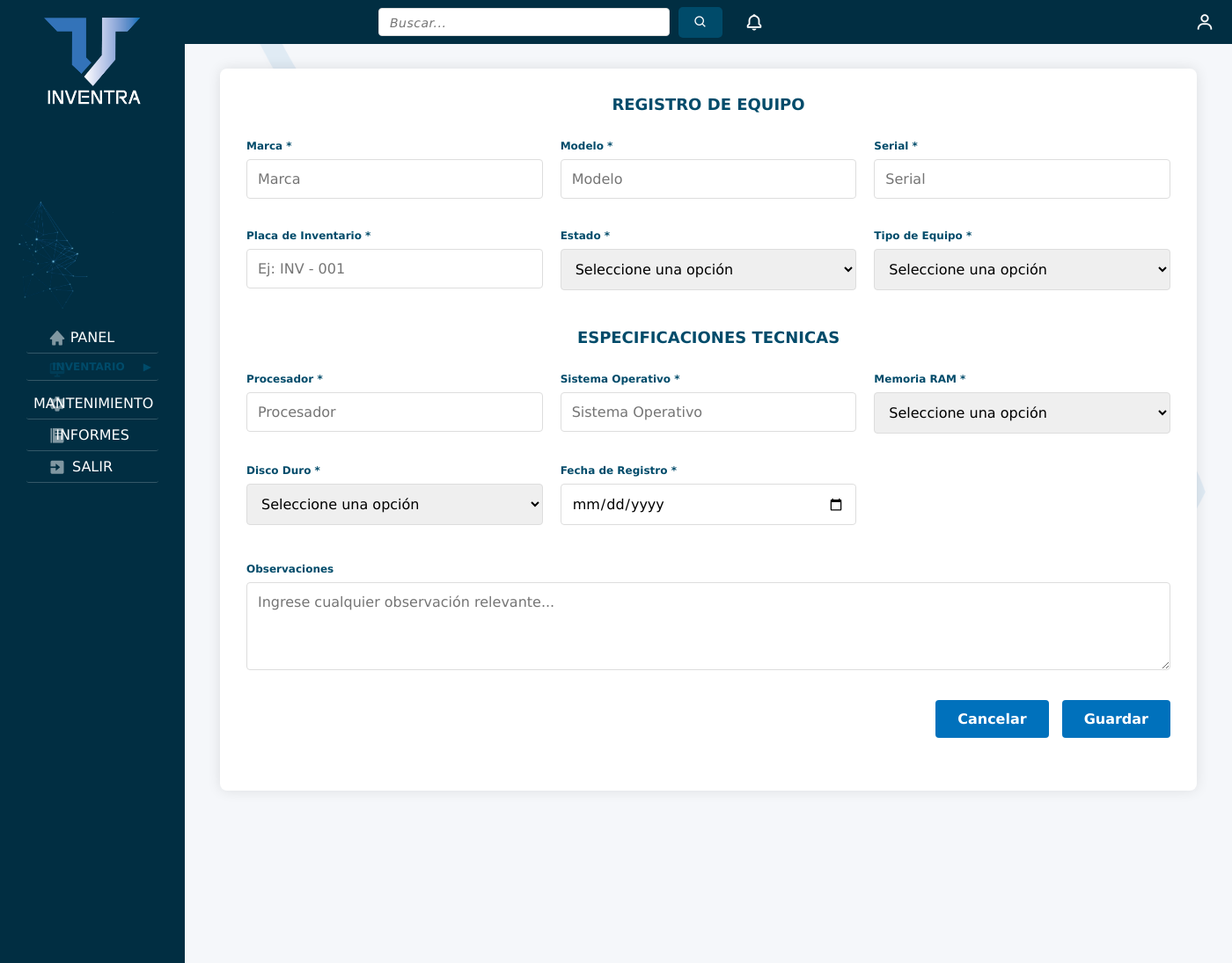
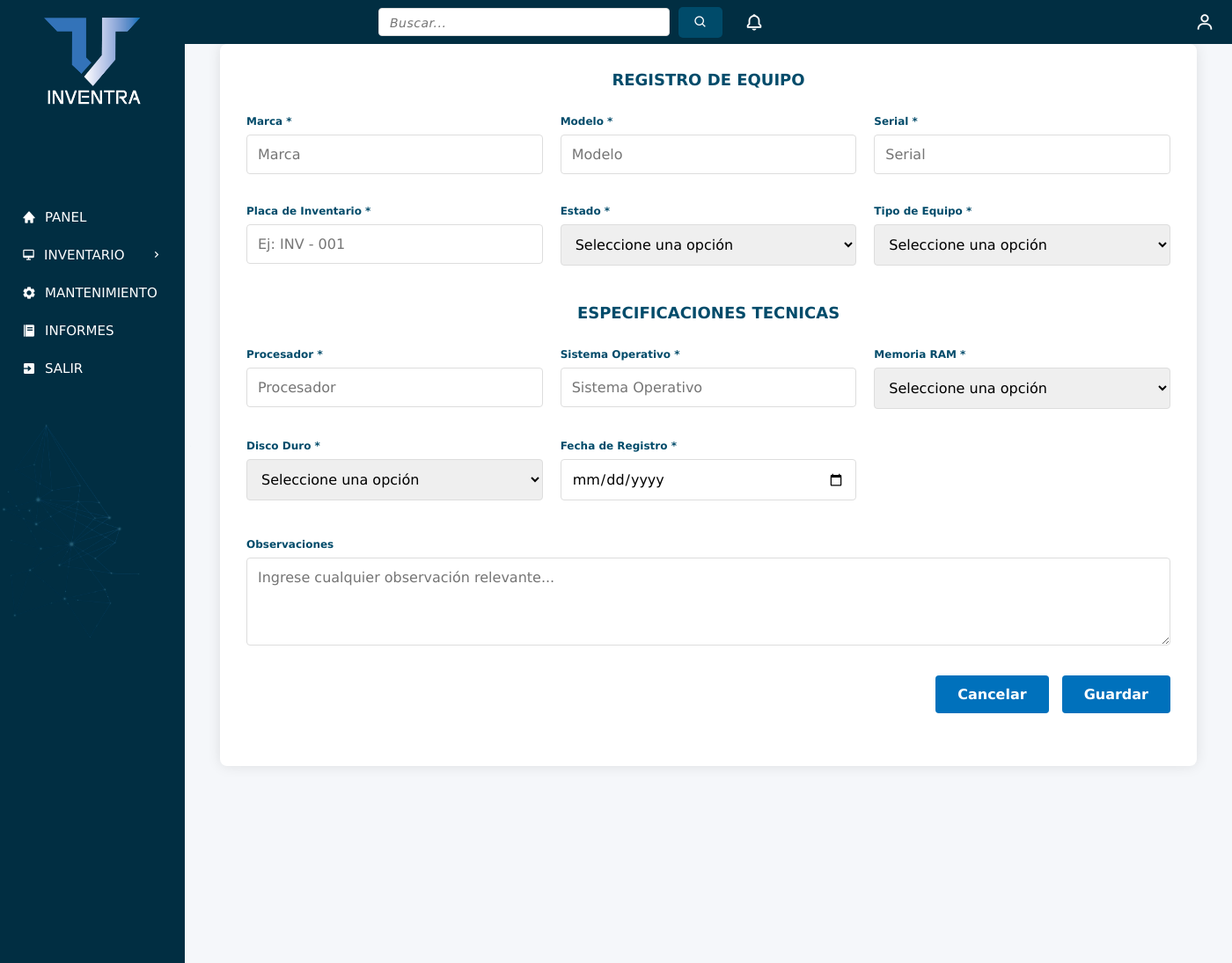
Before and after one commit to danielsanchezcu/Inventra, a PHP site: page /registro.php in a window 1400 px wide. Shown: the whole page at 88% size. Run offline with PHP 8.4, Linux system fonts and the light colour scheme.

Commit message:
Se realiza creación de un menu principal,para incluirlo en las demas secciones, para no repetirlo. adicionalmente se corrigen cosas del menu desplegable de inventario y se mejoran colores entre otras cosas.

```diff
--- a/estilo_registro.css
+++ b/estilo_registro.css
@@ -1,208 +1,3 @@
-* {
-    margin: 0;
-    padding: 0;
-    box-sizing: border-box;
-    font-family:'Lucida Sans', 'Lucida Sans Regular', 'Lucida Grande', 'Lucida Sans Unicode', Geneva, Verdana, sans-serif;
-  }
-
-  body {
-    display: flex;
-    height: 100vh;
-    background: #f5f7fa;
-  }
-
-  .barrasuperior {
-  position: fixed;
-  left: 210px;
-  width: calc(100% - 210px);
-  height: 50px;
-  background-color: #012e42;
-  display: flex;
-  padding: 0 20px;
-  box-sizing: border-box;
-  z-index: 1000;
-}
-
-.busqueda {
-  display: flex;
-  align-items: center;
-  gap: 10px;
-  padding-left: 200px;
-  width: 700px;
-
-}
-
-.busqueda input {
-  height: 32px;
-  padding: 0 10px;
-  border: none;
-  border-radius: 0px 0 0 0px;
-  box-sizing: border-box;
-}
-
-.busqueda input::placeholder {
-  font-style: italic;
-  letter-spacing: 0.5px;
-  font-size: 14px;
-}
-
-.busqueda button {
-  height: 35px;
-  width: 12px;
-  border-radius: 5px 5px 5px 5px;
-  background-color: #004B6A;
-  color: white;
-  cursor: pointer;
-  display: flex;
-  align-items: center;
-  justify-content: center;
-}
-
-.busqueda button:hover {
-  background-color: #2f80a2;
-  color: #fff;
-  transform: scale(1.05); /* hace que el botón crezca un poco */
-  box-shadow: 0 2px 5px rgba(0, 0, 0, 0.2);
-  transition: all 0.3s ease;
-}
-
-.acciones {
-  display: flex;
-  align-items: center;
-  gap: 490px; /* espacio entre campana y usuario */
-  margin-right: auto;
-  margin-left: 25px;   /* separa del buscador */
-}
-
-.acciones i {
-  font-size: 22px;
-  color: white;
-  cursor: pointer;
-  transition: color 0.2s;
-}
-
-.acciones i:hover {
-  color: #00dffd;
-}
-
-  .lateral {
-    width: 210px;
-    background-color: #012e42;
-    padding: 20px;
-  }
-
-  .lateral .logo {
-    text-align: center;
-    margin-bottom: 100px;
-  }
-
-  .lateral img{
-    width: 110px;
-  }
-----------------------------------------------------------------------------
-
-  .detalle1 img{
-    position: absolute;
-    top: 480px;
-    left: 0px;
-    width: 220px;
-    opacity: 0.3;
-
-  }
-
-  .menu-item {
-    margin-bottom: 55px;
-    padding: 10px;
-
-  }
-
-  .secciones {
-    text-align: center;
-    text-decoration: none;
-    color: white;
-    display: block;
-    padding: 8px;
-    border-radius: 3px;
-    border-bottom: 1px solid rgba(255,255,255,0.2);
-  }
-
-  .secciones:hover {
-    background-color: rgba(255, 255, 255, 0.1);
-  }
-
-  .secciones i {
-    position: absolute;
-    font-size: 20px;
-    left: 55px;
-    opacity: 0.5;
-  }
-
-  .submenu {
-    display: none;
-    padding-left: 0px;
-    margin-top: 8px;
-    font-size: 13px;
-  }
-
-  .menu-link {
-    text-decoration: none;
-    color: rgb(192, 213, 244);
-    display: block;
-    padding: 10px;
-    border-radius: 1px;
-    transition: 0.4s ease;
-    border-bottom: 1px solid rgba(255, 255, 255, 0.1);
-  }
-
-  .menu-link:hover {
-    background-color: rgba(255, 255, 255, 0.1);
-  }
-
-  input[type="checkbox"] {
-    display: none;
-
-  }
-
-  input[type="checkbox"]:checked ~ .submenu {
-    display: block;
-
-  }
-
-  .menu-toggle-label {
-    display: flex;
-    align-items: center;
-    justify-content: space-between;
-    cursor: pointer;
-    padding: 8px;
-    border-radius: 3px;
-    border-bottom: 1px solid rgba(255,255,255,0.2);
-  }
-
-  .menu-toggle-label span:first-child {
-    flex: 1;
-    text-align: center;
-  }
-
-  .menu-toggle-label:hover {
-    background-color: rgba(255, 255, 255, 0.1);
-  }
-
-
-  .menu-toggle-label i{
-    position: absolute;
-    font-size: 20px;
-    left: 55px;
-    opacity: 0.5;
-  }
-
-  .arrow {
-    transition: transform 0.3s ease;
-  }
-
-  input[type="checkbox"]:checked + label .arrow {
-    transform: rotate(90deg);
-    text-align: center;
-  }
 
   .main {
     flex: 1;
--- /dev/null
+++ b/menu_principal.css
@@ -0,0 +1,201 @@
+* {
+    margin: 0;
+    padding: 0;
+    box-sizing: border-box;
+    font-family:'Lucida Sans', 'Lucida Sans Regular', 'Lucida Grande', 'Lucida Sans Unicode', Geneva, Verdana, sans-serif;
+  }
+
+  body {
+    display: flex;
+    height: 100vh;
+    background: #f5f7fa;
+  }
+
+  .barrasuperior {
+  position: fixed;
+  left: 210px;
+  width: calc(100% - 210px);
+  height: 50px;
+  background-color: #012e42;
+  display: flex;
+  padding: 0 20px;
+  box-sizing: border-box;
+  z-index: 1000;
+}
+
+.busqueda {
+  display: flex;
+  align-items: center;
+  gap: 10px;
+  padding-left: 200px;
+  width: 700px;
+
+}
+
+.busqueda input {
+  height: 32px;
+  padding: 0 10px;
+  border: none;
+  border-radius: 0px 0 0 0px;
+  box-sizing: border-box;
+}
+
+.busqueda input::placeholder {
+  font-style: italic;
+  letter-spacing: 0.5px;
+  font-size: 14px;
+}
+
+.busqueda button {
+  height: 35px;
+  width: 12px;
+  border-radius: 5px 5px 5px 5px;
+  background-color: #004B6A;
+  color: white;
+  cursor: pointer;
+  display: flex;
+  align-items: center;
+  justify-content: center;
+}
+
+.busqueda button:hover {
+  background-color: #2f80a2;
+  color: #fff;
+  transform: scale(1.05); /* hace que el botón crezca un poco */
+  box-shadow: 0 2px 5px rgba(0, 0, 0, 0.2);
+  transition: all 0.3s ease;
+}
+
+.acciones {
+  display: flex;
+  align-items: center;
+  gap: 490px; /* espacio entre campana y usuario */
+  margin-right: auto;
+  margin-left: 25px;   /* separa del buscador */
+}
+
+.acciones i {
+  font-size: 22px;
+  color: white;
+  cursor: pointer;
+  transition: color 0.2s;
+}
+
+.acciones i:hover {
+  color: #00dffd;
+}
+
+/* Barra lateral */
+
+  .lateral {
+    width: 210px;
+    background-color: #012e42;
+    padding: 20px 0px;
+    left: 0;
+    top: 0;
+  }
+
+  .lateral .logo {
+    text-align: center;
+    margin-bottom: 100px;
+  }
+
+  .lateral img{
+    width: 110px;
+  }
+
+  .detalle1 img{
+    position: absolute;
+    top: 480px;
+    left: 0px;
+    width: 220px;
+    opacity: 0.3;
+
+  }
+
+
+/* Menú general */
+.menu {
+  display: flex;
+  flex-direction: column;
+  padding: 0 15px;
+  gap: 5px;
+}
+
+/* Ítems del menú */
+.menu-item {
+  display: flex;
+  align-items: center;
+  gap: 12px;
+  color: white;
+  text-decoration: none;
+  padding: 10px;
+  border-radius: 6px;
+  transition: background 0.3s ease;
+  font-size: 13px;
+}
+
+.menu-item i {
+  font-size: 16px;
+}
+
+.menu-item:hover {
+  background-color: rgba(255, 255, 255, 0.1);
+}
+
+.menu-item, summary {
+  display: flex;
+  align-items: center;
+  gap: 10px;
+  padding: 10px;
+  border-radius: 6px;
+  font-size: 15px;
+  cursor: pointer;
+  color: white;
+  text-decoration: none;
+  transition: background 0.3s ease;
+}
+
+.menu-item:hover, summary:hover {
+  background-color: rgba(255, 255, 255, 0.1);
+}
+
+.menu-group {
+  border: none;
+  padding: 0;
+}
+
+.menu-group summary {
+  list-style: none; /* Quita la flecha nativa */
+  justify-content: space-between;
+}
+
+.menu-group[open] .arrow {
+  transform: rotate(90deg);
+}
+
+.arrow {
+  margin-left: auto;
+  transition: transform 0.3s ease;
+}
+
+/* Enlaces del submenú */
+.submenu {
+  display: flex;
+  flex-direction: column;
+  padding-left: 25px;
+  margin-top: 5px;
+  gap: 7px;
+}
+
+.submenu a {
+  display: block;
+  text-decoration: none;
+  color: #c0d5f4;
+  font-size: 13px;
+  transition: color 0.3s ease;
+}
+
+.submenu a:hover {
+  color: rgb(52, 133, 219);
+}
--- /dev/null
+++ b/menu_principal.php
@@ -0,0 +1,70 @@
+<!DOCTYPE html>
+<html lang="es">
+<head>
+    <meta charset="UTF-8">
+    <meta name="viewport" content="width=device-width, initial-scale=1.0">
+    <link rel="stylesheet" href="menu_principal.css">
+    <link href='https://unpkg.com/boxicons@2.1.4/css/boxicons.min.css' rel='stylesheet'>
+</head>
+
+
+<body>
+    <div class="barrasuperior">
+        <div class="busqueda">
+            <input type="text" placeholder="Buscar...">
+            <button type="submit"><i class='bx bx-search'></i></button>
+        </div>
+
+        <div class="acciones">
+            <i class='bx bx-bell'></i>
+            <i class='bx bx-user'></i>
+        </div>
+    </div>
+
+<!-- Barra lateral -->
+    <aside class="lateral">
+        <div class="logo">
+          <img src="imagenes/Logo inventra.png" alt="Logo">
+        </div>
+
+<!--  Imagen inferior de la barra lateral-->
+        <div class="detalle1">
+            <img src="imagenes/detalle1.png" alt="">
+        </div>
+
+    <nav class="menu">
+        <a href="dash.html" class="menu-item">
+            <i class='bx bxs-home'></i>
+            <span>PANEL</span>
+        </a>
+
+<!-- Menú desplegable INVENTARIO -->
+    <details class="menu-group">
+      <summary>
+        <i class='bx bx-desktop'></i>
+        <span>INVENTARIO</span>
+        <i class='bx bx-chevron-right arrow'></i>
+      </summary>
+      <div class="submenu">
+        <a href="registro.php">· Registrar Equipo</a>
+        <a href="asignar.php">· Asignar Equipo</a>
+        <a href="consultar.php">· Consultar Inventario</a>
+      </div>
+    </details>
+
+    <a href="mantenimiento.html" class="menu-item">
+      <i class='bx bxs-cog'></i>
+      <span>MANTENIMIENTO</span>
+    </a>
+
+    <a href="informes.html" class="menu-item">
+      <i class='bx bxs-food-menu'></i>
+      <span>INFORMES</span>
+    </a>
+
+    <a href="inicio.html" class="menu-item">
+      <i class='bx bxs-exit'></i>
+      <span>SALIR</span>
+    </a>
+  </nav>
+  </aside>
--- a/registro.php
+++ b/registro.php
@@ -1,71 +1,18 @@
 <?php
 include ("conexion.php");
+include ("menu_principal.php");
 ?>
 
 <!DOCTYPE html>
 <html lang="es">
 <head>
-    <meta charset="UTF-8">
-    <meta name="viewport" content="width=device-width, initial-scale=1.0">
     <title>Inventra Web - Asignar Equipo</title>
     <link rel="stylesheet" href="estilo_registro.css">
-    <link href='https://unpkg.com/boxicons@2.1.4/css/boxicons.min.css' rel='stylesheet'>
+
 </head>
 
-
-<body>
-    <div class="barrasuperior">
-        <div class="busqueda">
-            <input type="text" placeholder="Buscar...">
-            <button type="submit"><i class='bx bx-search'></i></button>
-        </div>
-
-        <div class="acciones">
-            <i class='bx bx-bell'></i>
-            <i class='bx bx-user'></i>
-        </div>
-    </div>
-
-    <aside class="lateral">
-        <div class="logo">
-          <img src="imagenes/Logo inventra.png" alt="Logo">
-        </div>
-
-        <div class="detalle1">
-            <img src="imagenes/detalle1.png" alt="">
-        </div>
-
-
-    <div class="menu-item">
-
-         <a class="secciones" href="dash.html"><i class='bx bxs-home' ></i>PANEL</a>
-
-        <input type="checkbox" id="inventario-toggle">
-        <label for="inventario-toggle" class="menu-toggle-label">
-        <span><i class='bx bx-desktop'></i>INVENTARIO</span>
-        <span class="arrow">▶</span>
-        </label>
-
-      <div class="submenu">
-        <a class="menu-link" href="registro.php">·Registrar Equipo</a>
-        <a class="menu-link" href="asignar.php">·Asignar Equipo</a>
-        <a class="menu-link" href="consultar.php">·Consultar Inventario</a>
-      </div>
-
-        <a class="secciones" href="mantenimiento.html"><i class='bx bxs-cog'></i>MANTENIMIENTO</a>
-        <a class="secciones"  href="informes.html"><i class='bx bxs-food-menu'></i>INFORMES</a>
-        <a class="secciones" href="inicio.html"><i class='bx bxs-exit'></i>SALIR</a>
-    </div>
-    </aside>
-
-    <div class="detalle2">
-        <img src="imagenes/detalle2.png" alt="">
-    </div>
-
-      <main class="main">
+<main class="main">
         <div class="main-header">
-          <h2>REGISTRAR EQUIPO</h2>
-          <h3>INVENTRA</h3>
         </div>
       <div class="form-contenedor">
         <div class="formulario">
```
